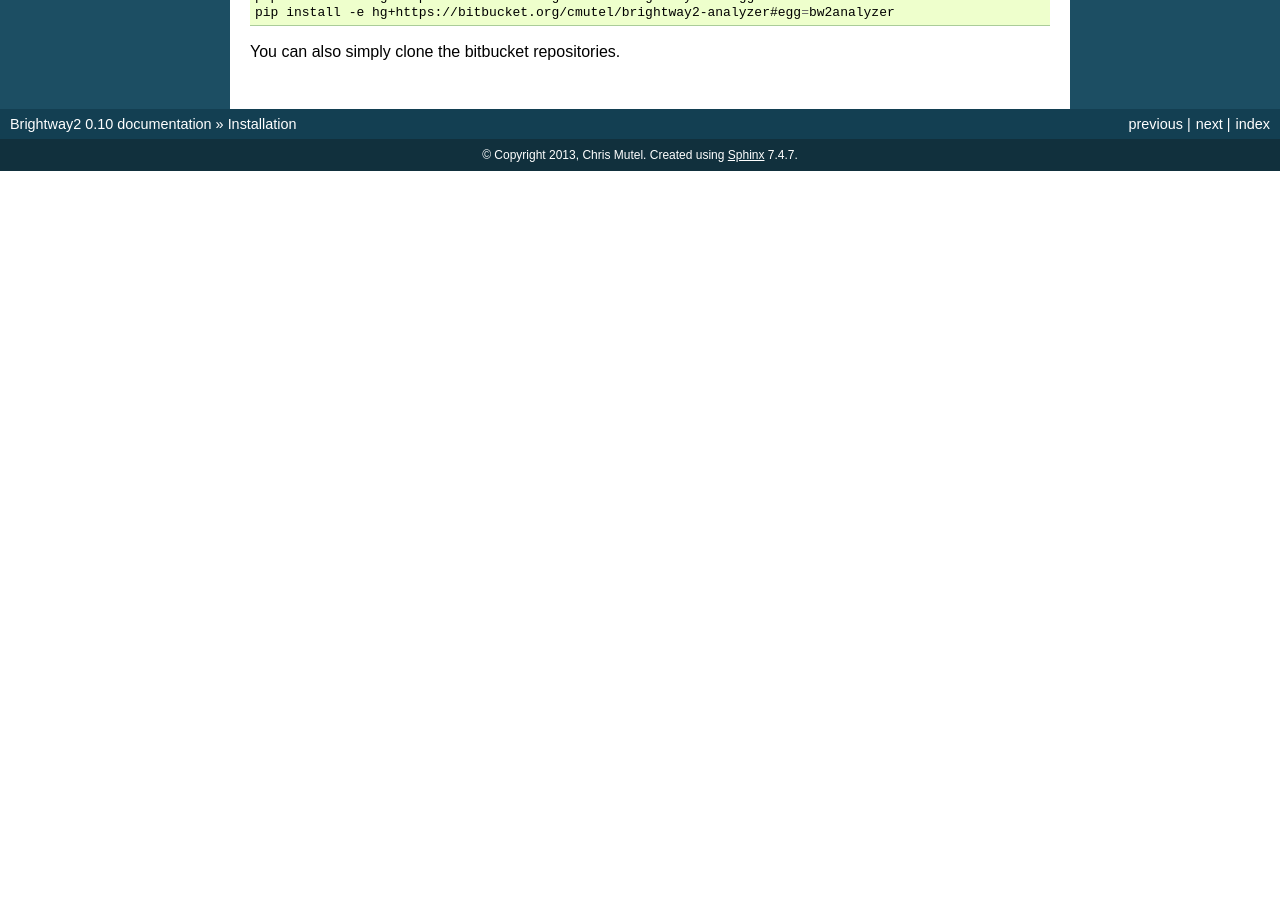
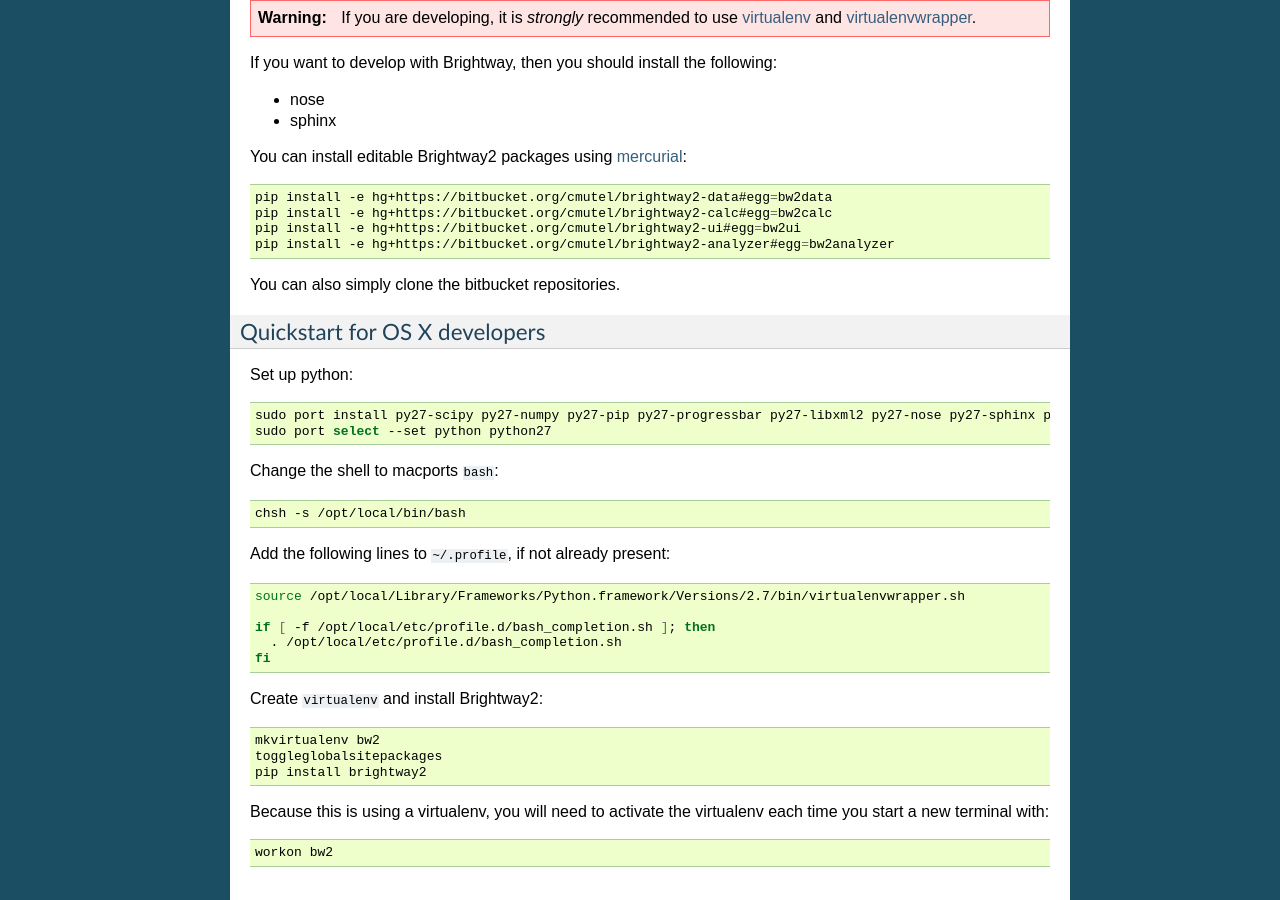
Before and after one commit to brightway-lca/brightway2, a Sphinx documentation site: the page built from docs/installation.rst, in a window 1280 px wide and 900 px high, scrolled down 3941 px. Built offline with Sphinx 7.4.7, drawn with Linux system fonts in a browser that asks for light colours; before the commit the page ends 4112 px from its top, so only the background shows below that; some of the changed text lies outside the part shown.

Commit message:
Better OS X installation instructions

```diff
--- a/docs/installation.rst
+++ b/docs/installation.rst
@@ -82,6 +82,8 @@
 
 .. note:: If you are using ``Anaconda``, see :ref:`anaconda`.
 
+.. note:: See also the :ref:`developer-os-x` notes.
+
 There are two main OS X-specific alternatives for installing Python packages: `Macports <http://www.macports.org/>`_ and `Homebrew <http://mxcl.github.com/homebrew/>`_. Brightway2 is developed primarily on OS X using Macports, but as it depends on a few standard libraries, either alternative should work well. Homebrew users will have to adapt the following instructions.
 
 Follow the `instructions <http://www.macports.org/install.php>`_ and install Macports. Note that both Macports and Homebrew require Xcode to be installed first. Xcode can be installed from the OS X installation disk (for 10.6 or lower), the app store (10.7 or higher), or `other unofficial sources <https://github.com/kennethreitz/osx-gcc-installer>`_.
@@ -92,11 +94,23 @@
 
 	sudo port install py27-scipy py27-numpy py27-pip py27-progressbar py27-libxml2
 
-Finish your installation using another Terminal command:
+Point to the correct Python executable:
 
 .. code-block:: bash
 
-	sudo pip install brightway2
+    sudo port select --set python python27
+
+Next, install the Brightway2 source code using another Terminal command:
+
+.. code-block:: bash
+
+	sudo pip-2.7 install brightway2
+
+Unfortunately, the Brightway2 scripts aren't in our ``PATH`` environment variable yet. Fix this by adding the following line to file ``.profile`` in your home directory, and then start a new terminal window:
+
+.. code-block:: bash
+
+    export PATH=$PATH:/opt/local/Library/Frameworks/Python.framework/Versions/2.7/bin
 
 .. _linux-install:
 
@@ -189,3 +203,45 @@
     pip install -e hg+https://bitbucket.org/cmutel/brightway2-analyzer#egg=bw2analyzer
 
 You can also simply clone the bitbucket repositories.
+
+Quickstart for OS X developers
+------------------------------
+
+.. _developer-os-x:
+
+Set up python:
+
+.. code-block:: bash
+
+    sudo port install py27-scipy py27-numpy py27-pip py27-progressbar py27-libxml2 py27-nose py27-sphinx py27-requests py27-flask py27-virtualenvwrapper mercurial +bash_completion
+    sudo port select --set python python27
+
+Change the shell to macports ``bash``:
+
+.. code-block:: bash
+
+    chsh -s /opt/local/bin/bash
+
+Add the following lines to ``~/.profile``, if not already present:
+
+.. code-block:: bash
+
+    source /opt/local/Library/Frameworks/Python.framework/Versions/2.7/bin/virtualenvwrapper.sh
+
+    if [ -f /opt/local/etc/profile.d/bash_completion.sh ]; then
+      . /opt/local/etc/profile.d/bash_completion.sh
+    fi
+
+Create ``virtualenv`` and install Brightway2:
+
+.. code-block:: bash
+
+    mkvirtualenv bw2
+    toggleglobalsitepackages
+    pip install brightway2
+
+Because this is using a virtualenv, you will need to activate the virtualenv each time you start a new terminal with:
+
+.. code-block:: bash
+
+    workon bw2
```
